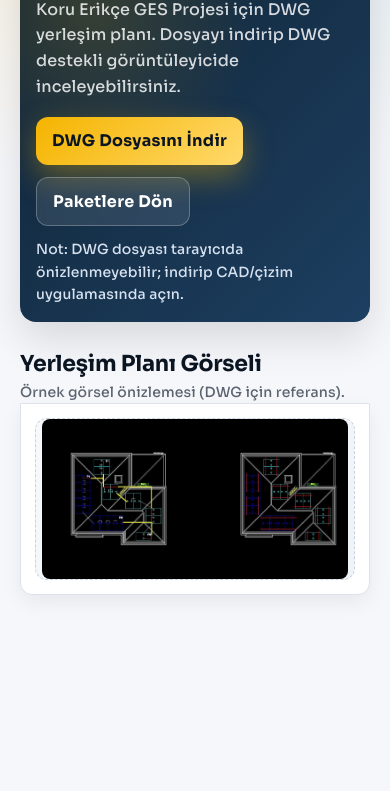
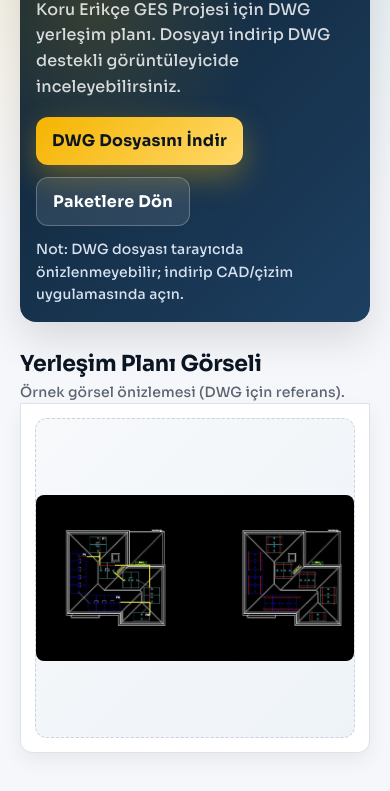
Before and after one commit to furkandiinc1/solarteklif, a plain HTML site: page yerlesim.html in a window 390 px wide. Shown: the part 195-986 px from the top of the page. Before the commit the page ends 900 px from the top, so only its background shows below. Drawn offline with Linux system fonts and the light colour scheme.

Commit message:
balance desktop visuals and tweak mobile

```diff
--- a/style.css
+++ b/style.css
@@ -127,9 +127,9 @@ section { margin-top: 44px; }
 /* Products page cards */
 .gear-section { margin-top: 12px; }
 .gear-title { background: linear-gradient(135deg, #0f2334, #153654); color: #fff; padding: 10px 12px; border-radius: 10px 10px 0 0; font-weight: 700; letter-spacing: 0.02em; }
-.gear-card { background: #fff; border: 1px solid #dbe2ec; border-radius: 0 0 12px 12px; padding: 14px; box-shadow: 0 8px 20px rgba(0,0,0,0.06); margin-bottom: 14px; display: grid; grid-template-columns: 1fr 1fr; gap: 14px; align-items: center; }
-.gear-visual { width: 100%; min-height: 160px; display: grid; place-items: center; border: 1px dashed #c9d2de; border-radius: 12px; background: linear-gradient(135deg, #f7f9fb, #eef3f8); color: #7a8494; font-weight: 700; }
-.gear-visual img { max-width: 100%; max-height: 160px; height: auto; border-radius: 8px; object-fit: contain; }
+.gear-card { background: #fff; border: 1px solid #dbe2ec; border-radius: 0 0 12px 12px; padding: 14px; box-shadow: 0 8px 20px rgba(0,0,0,0.06); margin-bottom: 14px; display: grid; grid-template-columns: 1.2fr 1fr; gap: 16px; align-items: center; }
+.gear-visual { width: 100%; min-height: 220px; display: grid; place-items: center; border: 1px dashed #c9d2de; border-radius: 12px; background: linear-gradient(135deg, #f7f9fb, #eef3f8); color: #7a8494; font-weight: 700; }
+.gear-visual img { max-width: 100%; max-height: 320px; height: auto; border-radius: 8px; object-fit: contain; }
 .gear-text h3 { margin: 0 0 6px; font-size: 18px; color: var(--ink); }
 .gear-text .muted { margin: 0 0 6px; }
 .gear-text .spec { display: inline-block; padding: 4px 8px; border-radius: 8px; background: #f2f6fb; border: 1px solid #dbe2ec; color: var(--muted); font-size: 12px; }
@@ -153,6 +153,8 @@ section { margin-top: 44px; }
   .power-row { gap: 10px; }
   .power-row .value { font-size: 26px; }
   .power-row .value .unit { font-size: 13px; }
+  .gear-visual { min-height: 160px; }
+  .gear-visual img { max-height: 160px; }
   .material-panel { padding: 12px; }
   .material-table { min-width: 480px; }
   .cards { display: grid; grid-auto-flow: column; grid-auto-columns: 260px; overflow-x: auto; padding-bottom: 6px; }
--- a/yerlesim.html
+++ b/yerlesim.html
@@ -52,8 +52,8 @@
         </div>
       </div>
       <div class="gear-card" style="grid-template-columns: 1fr;">
-        <div class="gear-visual">
-          <img src="koruerikce-yerlesim-plani.jpeg" alt="Koru Erikçe yerleşim planı">
+        <div class="gear-visual" style="min-height: 320px;">
+          <img src="koruerikce-yerlesim-plani.jpeg" alt="Koru Erikçe yerleşim planı" style="max-height: 320px;">
         </div>
       </div>
     </section>
```
